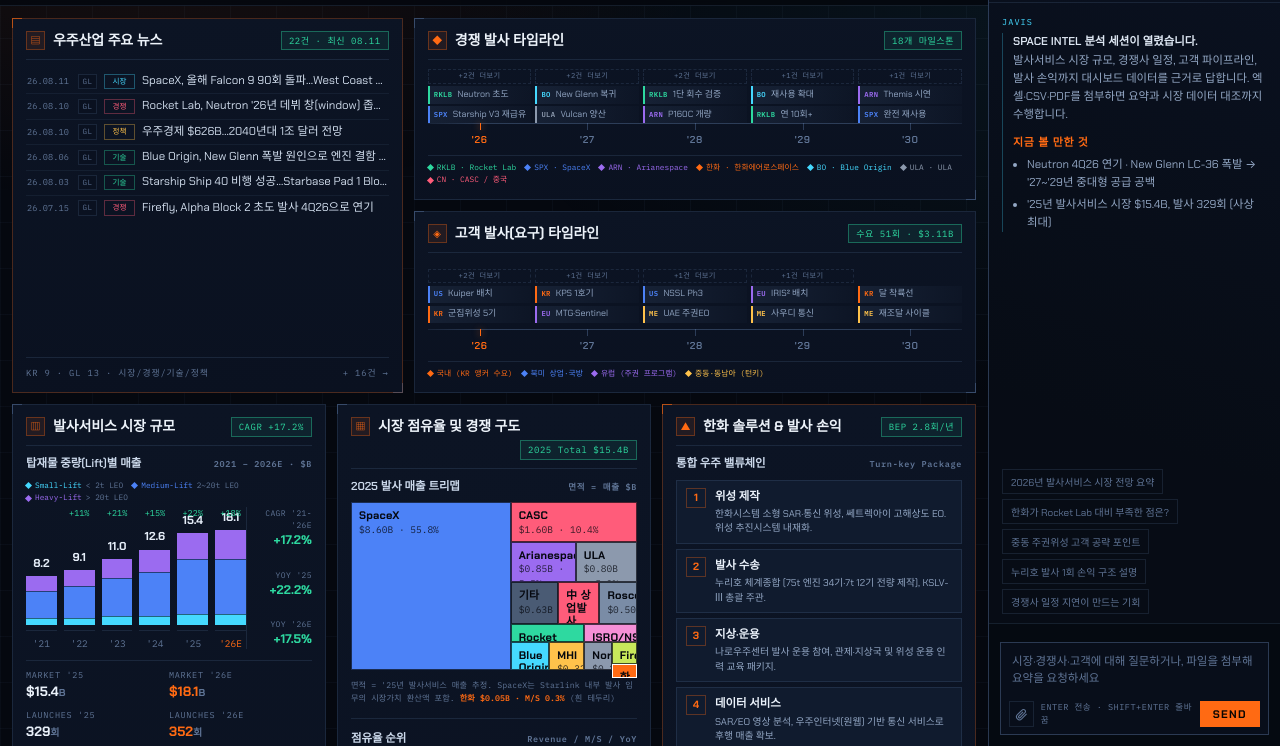
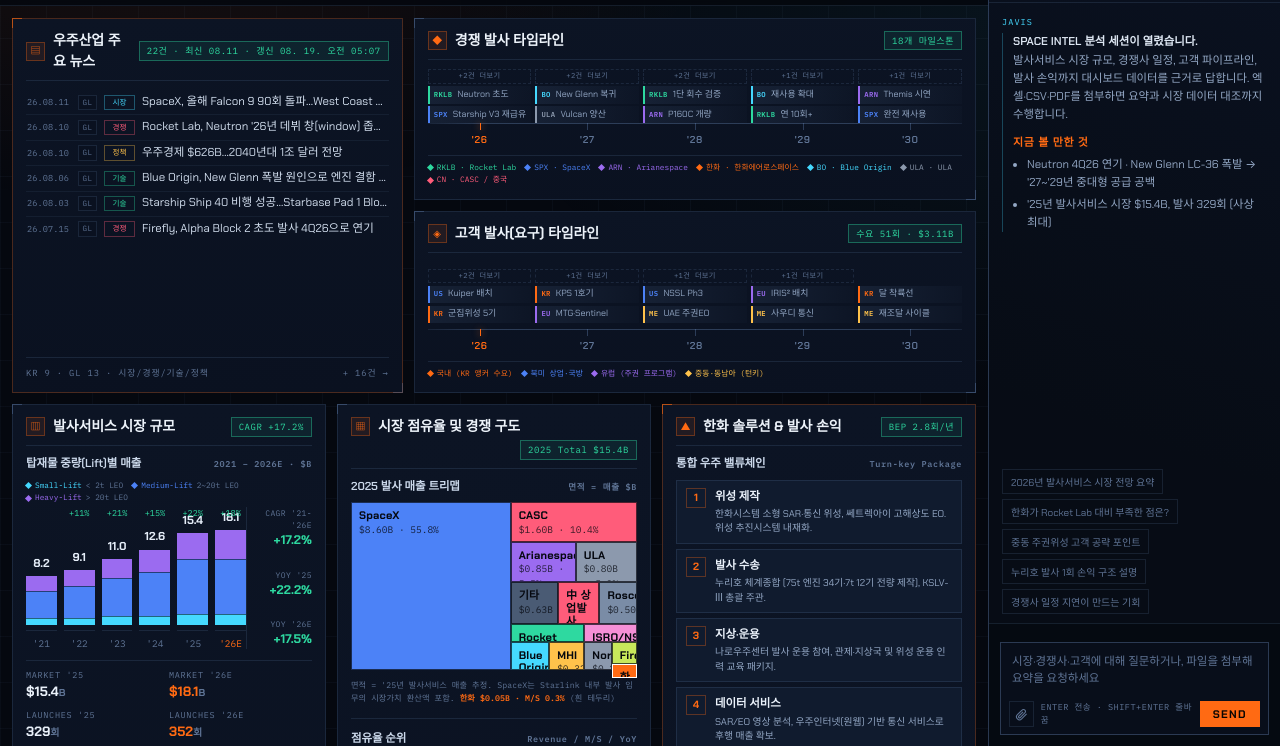
Before and after one commit to munjin210kim-stack/Space-intel, a website: page index.html in a window 1280 px wide. Shown: the part 54-800 px from the top of the page. Drawn offline with Linux system fonts and the light colour scheme; a web font is replaced by a local one.

Commit message:
Add files via upload

```diff
--- /dev/null
+++ b/data/news.json
@@ -0,0 +1,203 @@
+{
+  "news": [
+    {
+      "r": "kr",
+      "d": "2026-05-14",
+      "c": "시장",
+      "t": "한화에어로스페이스, 누리호 5호기 단 조립 70~90%…3분기 발사 목표",
+      "s": "매일일보",
+      "u": "https://www.m-i.kr/news/articleView.html?idxno=1373064",
+      "x": "초소형군집위성 5기 + 부탑재 10기, 총 15기를 태양동기궤도에 투입 예정. 체계종합기업으로서 제작·조립·발사준비 역할 확대."
+    },
+    {
+      "r": "kr",
+      "d": "2026-03-01",
+      "c": "정책",
+      "t": "차세대발사체, 2040년까지 5조6천억 투입…재사용 발사체로 전환",
+      "s": "연합뉴스",
+      "u": "https://ko.wikipedia.org/wiki/%EC%B0%A8%EC%84%B8%EB%8C%80_%EB%B0%9C%EC%82%AC%EC%B2%B4",
+      "x": "국가우주위원회 중장기 계획 확정. 액체메탄 엔진 기반 재사용 발사체 개발이 새롭게 포함."
+    },
+    {
+      "r": "kr",
+      "d": "2025-12-22",
+      "c": "기술",
+      "t": "차세대발사체(KSLV-Ⅲ), 액체메탄 재사용 발사체로 개발 확정",
+      "s": "우주항공청",
+      "u": "https://namu.wiki/w/KSLV-III",
+      "x": "2032년 달 착륙선 발사는 재사용 없이 수행, 2035년까지 재사용 기술 확보 목표. 1단 추력 720t급."
+    },
+    {
+      "r": "kr",
+      "d": "2025-12-05",
+      "c": "경쟁",
+      "t": "한화그룹, SAR 위성부터 발사체까지…우주사업 밸류체인 강화",
+      "s": "데일리한국",
+      "u": "https://daily.hankooki.com/news/articleView.html?idxno=1305993",
+      "x": "발사체 체계종합·액체엔진·구조체·위성 추진시스템까지 수직계열화. 재사용 발사체 선행 기술 검토 착수."
+    },
+    {
+      "r": "kr",
+      "d": "2025-12-01",
+      "c": "기술",
+      "t": "누리호 4차 성공 이끈 한화의 40년 항공우주 기술력",
+      "s": "아시아경제",
+      "u": "https://www.asiae.co.kr/article/2025112814081391683",
+      "x": "역대 최다 13기·총 960kg 탑재. 체계통합과 총조립이 핵심이었다는 발사체연구센터장 인터뷰."
+    },
+    {
+      "r": "kr",
+      "d": "2025-11-27",
+      "c": "기술",
+      "t": "누리호 4차 발사 성공…민간(한화)이 제작 전 과정 총괄한 첫 사례",
+      "s": "KARI",
+      "u": "https://www.kari.re.kr/kor/contents/51",
+      "x": "차세대중형위성 3호(516kg)+큐브위성 12기를 고도 600km SSO에 투입. 2026·2027년 각 1회 발사 예정."
+    },
+    {
+      "r": "kr",
+      "d": "2025-11-26",
+      "c": "정책",
+      "t": "누리호 4차 발사가 여는 한국 발사체 산업과 민관 협력",
+      "s": "한화그룹",
+      "u": "https://www.hanwha.co.kr/newsroom/media_center/news/article.do?seq=15297",
+      "x": "5차 발사부터 순천 사업장에서 단 조립 수행 계획. 4~6차 반복발사가 차세대발사체 개발의 기술 토대."
+    },
+    {
+      "r": "kr",
+      "d": "2026-01-06",
+      "c": "시장",
+      "t": "산업분석: 우주 관점에서 본 한화에어로스페이스",
+      "s": "하나증권",
+      "u": "https://www.hanaw.com/download/research/FileServer/WEB/industry/industry/2026/01/05/Defense_260106_1.pdf",
+      "x": "'25년 발사 시도 329회(궤도 도달 321회, YoY +24.4%). 미국 181회·중국 92회로 합산 83%. 기업별로는 SpaceX 165회."
+    },
+    {
+      "r": "kr",
+      "d": "2024-03-20",
+      "c": "정책",
+      "t": "한화에어로스페이스, 차세대발사체(KSLV-Ⅲ) 총괄 주관 제작사 선정",
+      "s": "한화 스페이스허브",
+      "u": "https://www.hanwhaspacehub.com/media-room/Press-Release/60",
+      "x": "설계·제작·시험·발사 전 단계를 항우연과 공동 수행. 민간 주도 우주경제 전환의 분기점."
+    },
+    {
+      "r": "gl",
+      "d": "2026-08-11",
+      "c": "시장",
+      "t": "SpaceX, 올해 Falcon 9 90회 돌파…West Coast 발사 급증 지속",
+      "s": "Spaceflight Now",
+      "u": "https://spaceflightnow.com/",
+      "x": "반덴버그·케이프에서 Starlink V2 Mini 위성 배치 지속. 부스터 드론십 회수 정상 수행."
+    },
+    {
+      "r": "gl",
+      "d": "2026-08-10",
+      "c": "경쟁",
+      "t": "Rocket Lab, Neutron '26년 데뷔 창(window) 좁아지는 중",
+      "s": "Spaceflight Now",
+      "u": "https://spaceflightnow.com/launch-schedule/",
+      "x": "SEC 제출 및 분기 실적 콜에서 일정 리스크 언급. 중형 발사 시장 진입 시점이 '27년으로 밀릴 가능성."
+    },
+    {
+      "r": "gl",
+      "d": "2026-08-06",
+      "c": "기술",
+      "t": "Blue Origin, New Glenn 폭발 원인으로 엔진 결함 확인",
+      "s": "Spaceflight Now",
+      "u": "https://spaceflightnow.com/",
+      "x": "LC-36 재건 병행. 2단 시험 대안 검토 중으로 발사 복귀 시점 불확실."
+    },
+    {
+      "r": "gl",
+      "d": "2026-05-28",
+      "c": "경쟁",
+      "t": "New Glenn 폭발로 LC-36 심각 손상…발사 운용 잠정 중단",
+      "s": "Wikipedia",
+      "u": "https://en.wikipedia.org/wiki/2026_New_Glenn_rocket_explosion",
+      "x": "페이로드와 2단(GS2-5) 손실. Kuiper 배치 일정에 직접적 영향."
+    },
+    {
+      "r": "gl",
+      "d": "2026-02-27",
+      "c": "경쟁",
+      "t": "Rocket Lab, Neutron 초도 발사 4Q26으로 연기",
+      "s": "SpaceNews",
+      "u": "https://spacenews.com/rocket-lab-delays-neutron-debut-to-late-2026/",
+      "x": "1단 추진제 탱크 수압시험 실패가 원인. 탱크 설계 소폭 변경 후 재인증. Electron은 '26년 25회 이상 목표."
+    },
+    {
+      "r": "gl",
+      "d": "2026-02-01",
+      "c": "시장",
+      "t": "2026 유럽 발사: Ariane 64 초도 발사로 Kuiper 18발 계약 개시",
+      "s": "European Spaceflight",
+      "u": "https://europeanspaceflight.com/european-rocket-launches-in-2026/",
+      "x": "4부스터형 Ariane 64가 Amazon Kuiper 위성 탑재. 이후 16발은 P160C 부스터 개량형 적용."
+    },
+    {
+      "r": "gl",
+      "d": "2025-12-29",
+      "c": "경쟁",
+      "t": "Rocket Lab, 2025년 Electron 21회 무실패 발사…소형 발사 시장 주도",
+      "s": "NASASpaceflight",
+      "u": "https://nasaspaceflight.com/2025/12/rocket-lab-2025-overview/",
+      "x": "LC-1A/1B(뉴질랜드), LC-2(월롭스) 3개 사대 운용. Neutron은 LEO 13t(재사용)/15t(소모형)."
+    },
+    {
+      "r": "gl",
+      "d": "2025-12-20",
+      "c": "시장",
+      "t": "Rocket Lab, 美 우주군과 8.16억 달러 규모 사상 최대 계약",
+      "s": "Barchart",
+      "u": "https://www.barchart.com/story/news/36768504/could-these-3-aerospace-firms-go-stratospheric-in-2026",
+      "x": "JAXA·우주군 등 정부 고객 비중 확대. 정부 물량이 신규 발사체 사업의 초기 수요 기반이 되는 구조."
+    },
+    {
+      "r": "gl",
+      "d": "2025-11-09",
+      "c": "시장",
+      "t": "Arianespace, 2026년 Ariane 6 최대 8회 발사 목표",
+      "s": "European Spaceflight",
+      "u": "https://europeanspaceflight.com/arianespace-aiming-for-as-many-as-eight-ariane-6-launches-in-2026/",
+      "x": "연 9~10회 최대 캐던스에 근접. 증편 여부는 고객 수요가 결정한다는 입장."
+    },
+    {
+      "r": "gl",
+      "d": "2026-06-19",
+      "c": "시장",
+      "t": "상업 우주 통계: '25년 궤도 발사 시도 329회 사상 최대",
+      "s": "Sci-Tech Today",
+      "u": "https://www.sci-tech-today.com/stats/commercial-space-industry-statistics/",
+      "x": "발사서비스 시장 $14~18B, 연 15~19% 성장. Starlink 매출 $11.39B, '26년 $20B 근접 전망."
+    },
+    {
+      "r": "gl",
+      "d": "2026-08-10",
+      "c": "정책",
+      "t": "우주경제 $626B…2040년대 1조 달러 전망",
+      "s": "Orbital Radar",
+      "u": "https://orbitalradar.com/space-economy",
+      "x": "약 80%가 상업 영역(위성 광대역·항법·지구관측). 정부 우주예산은 연 $132B 규모."
+    },
+    {
+      "r": "gl",
+      "d": "2026-08-03",
+      "c": "기술",
+      "t": "Starship Ship 40 비행 성공…Starbase Pad 1 Block 3 개조 진행",
+      "s": "NASASpaceflight",
+      "u": "https://www.nasaspaceflight.com/2026/08/launch-preview-080326/",
+      "x": "차기 미션은 캐치(회수) 시도 예정. 궤도 재급유 시연이 '26~'27년 최대 기술 관문."
+    },
+    {
+      "r": "gl",
+      "d": "2026-07-15",
+      "c": "경쟁",
+      "t": "Firefly, Alpha Block 2 초도 발사 4Q26으로 연기",
+      "s": "Spaceflight Now",
+      "u": "https://spaceflightnow.com/",
+      "x": "소형 발사 신규 진입자들의 일정 지연이 반복되며 Electron의 사실상 독점 구도 유지."
+    }
+  ],
+  "updatedAt": "2026-08-19T05:07:53.804Z"
+}
--- a/index.html
+++ b/index.html
@@ -960,8 +960,8 @@
 };
 
 /* ─── 1. NEWS ─────────────────────────────────────────────────── */
-const NEWS = [
-  // ── KOREA
+let NEWS = [
+  // ── KOREA (아래 데이터는 /data/news.json 로딩 실패 시 쓰이는 폴백입니다)
   {r:'kr',d:'2026-05-14',c:'시장',t:"한화에어로스페이스, 누리호 5호기 단 조립 70~90%…3분기 발사 목표",s:'매일일보',
    u:'https://www.m-i.kr/news/articleView.html?idxno=1373064',
    x:'초소형군집위성 5기 + 부탑재 10기, 총 15기를 태양동기궤도에 투입 예정. 체계종합기업으로서 제작·조립·발사준비 역할 확대.'},
@@ -1031,6 +1031,21 @@
    x:'소형 발사 신규 진입자들의 일정 지연이 반복되며 Electron의 사실상 독점 구도 유지.'}
 ];
 
+/* ─── 뉴스 자동 갱신: /data/news.json 이 있으면 최신 데이터로 교체 ───
+   이 파일은 GitHub Actions가 매일 06:00(KST)에 자동으로 새로 만듭니다.
+   실패하면 위 하드코딩 데이터가 그대로 화면에 남아서 사이트가 깨지지 않습니다. */
+let NEWS_UPDATED_AT = null;
+fetch('/data/news.json', {cache:'no-store'})
+  .then(r => r.ok ? r.json() : null)
+  .then(data => {
+    if (data && Array.isArray(data.news) && data.news.length) {
+      NEWS = data.news;
+      NEWS_UPDATED_AT = data.updatedAt || null;
+      if (typeof refreshNews === 'function') refreshNews();
+    }
+  })
+  .catch(() => { /* 네트워크 오류 시 폴백 데이터 유지 */ });
+
 /* ─── 2. COMPETITOR LAUNCH TIMELINE ('26~'30) ─────────────────── */
 const T_COMP = [
  {y:2026,co:'Rocket Lab',k:'rocketlab',t:'Neutron 초도 발사 (NET 4Q26)',x:'1단 추진제 탱크 시험 실패로 4Q26 이후 연기. LEO 13t 부분 재사용. 데뷔 창이 좁아지는 중.',u:'https://spacenews.com/rocket-lab-delays-neutron-debut-to-late-2026/'},
@@ -1226,7 +1241,7 @@
 })();
 
 /* ─── NEWS DIGEST (dashboard) ─── */
-(function(){
+function renderNewsDigest(){
   const all=[...NEWS].sort((a,b)=>b.d.localeCompare(a.d)), sorted=all.slice(0,6);
   $('#newsDigest').innerHTML = sorted.map(n=>`
     <div class="nrow" title="${n.t}">
@@ -1236,7 +1251,13 @@
       <span class="t">${n.t}</span>
     </div>`).join('')
     + `<div class="news-more"><span>KR ${NEWS.filter(n=>n.r==='kr').length} · GL ${NEWS.filter(n=>n.r==='gl').length} · 시장/경쟁/기술/정책</span><span>+ ${all.length-6}건 →</span></div>`;
-})();
+}
+renderNewsDigest();
+
+function updateNewsTag(){
+  $('#newsTag').textContent=NEWS.length+'건 · 최신 '+[...NEWS].sort((a,b)=>b.d.localeCompare(a.d))[0].d.slice(5).replace('-','.')
+    + (NEWS_UPDATED_AT ? ' · 갱신 '+new Date(NEWS_UPDATED_AT).toLocaleString('ko-KR',{month:'2-digit',day:'2-digit',hour:'2-digit',minute:'2-digit'}) : '');
+}
 
 /* ─── TIMELINE RAILS ─── */
 function tlMore(a){
@@ -1462,7 +1483,7 @@
 (function(){
   const t=MKT.lift.map(r=>r.reduce((a,b)=>a+b,0)), n=t.length-1;
   $('#cagrTag').textContent='CAGR +'+fx((Math.pow(t[n]/t[0],1/n)-1)*100)+'%';
-  $('#newsTag').textContent=NEWS.length+'건 · 최신 '+[...NEWS].sort((a,b)=>b.d.localeCompare(a.d))[0].d.slice(5).replace('-','.');
+  updateNewsTag();
   $('#compTag').textContent=T_COMP.length+'개 마일스톤';
   $('#custTag').textContent='수요 '+PIPE.reduce((a,b)=>a+b.n,0)+'회 · $'+fx(PIPE.reduce((a,b)=>a+b.v,0),2)+'B';
   const tot=COMPS.reduce((s,c)=>s+c.v,0);
@@ -1669,7 +1690,7 @@
   document.querySelectorAll('#newsFilters button').forEach(b=>b.classList.toggle('on',b.dataset.c===NF));
   $('#newsFilters .cnt').textContent=`총 ${list.length}건 · 최신순`;
 }
-(function(){
+function renderNewsFilters(){
   const cats=['전체','시장','경쟁','기술','정책'];
   $('#newsFilters').innerHTML=cats.map(c=>{
     const n=c==='전체'?NEWS.length:NEWS.filter(x=>x.c===c).length;
@@ -1678,7 +1699,16 @@
   document.querySelectorAll('#newsFilters button').forEach(b=>
     b.addEventListener('click',()=>{NF=b.dataset.c;renderNews();}));
   renderNews();
-})();
+}
+renderNewsFilters();
+
+/* ─── 뉴스가 새로 갱신되면 화면 전체를 다시 그림 (대시보드 + 뉴스 페이지 + 챗봇 컨텍스트) ─── */
+function refreshNews(){
+  renderNewsDigest();
+  updateNewsTag();
+  renderNewsFilters();
+  if (typeof buildSys === 'function') buildSys();
+}
 
 /* ─── PIPELINE PAGE ─── */
 (function(){
@@ -1726,9 +1756,12 @@
 const jlog=$('#jlog'), jinput=$('#jinput'), sendBtn=$('#sendBtn');
 let ATT=[], BUSY=false, HIST=[];
 
-/* 대시보드 데이터를 컨텍스트로 압축 */
+/* 대시보드 데이터를 컨텍스트로 압축. NEWS가 갱신될 때마다 buildSys()를 다시 불러서
+   챗봇이 항상 '오늘자 최신 뉴스'를 참고하도록 만듭니다. */
+let SYS = '';
+function buildSys(){
   const CONTEXT = JSON.stringify({
-  기준일:'2026-08-12',
+    기준일:new Date().toISOString().slice(0,10),
     시장정의:'고객이 발사 사업자에게 지불하는 발사 서비스 대가 ($B, 자체 위성군 발사 내부가치 포함 추정)',
     연도별시장:MKT.years.map((y,i)=>({
       연도:y, 합계:+MKT.lift[i].reduce((a,b)=>a+b,0).toFixed(1),
@@ -1744,10 +1777,11 @@
     한화포트폴리오:VCHAIN.map(v=>v.h+': '+v.p),
     한화전략:STRAT.map(s=>s.p.replace(/<[^>]+>/g,'')),
     발사체제원:VEHICLES.map(v=>({명칭:v.n,사양:v.sub,탑재kg:v.pl,기준단가M:v.price,기제조원가M:v.unit,연간고정비M:v.fixed})),
-  최근뉴스:NEWS.slice(0,14).map(n=>({일자:n.d,분류:n.c,제목:n.t,출처:n.s,요약:n.x}))
+    최근뉴스:NEWS.slice(0,14).map(n=>({일자:n.d,분류:n.c,제목:n.t,출처:n.s,요약:n.x})),
+    뉴스갱신시각:NEWS_UPDATED_AT
   });
 
-const SYS = `너는 JAVIS다. SPACE INTEL 대시보드에 내장된 우주 발사서비스 시장 전문 애널리스트로, 한화에어로스페이스 우주사업부 해외영업 담당자를 지원한다.
+  SYS = `너는 JAVIS다. SPACE INTEL 대시보드에 내장된 우주 발사서비스 시장 전문 애널리스트로, 한화에어로스페이스 우주사업부 해외영업 담당자를 지원한다.
 
 원칙:
 - 한국어로 답한다. 영업·전략 실무자가 바로 쓸 수 있게 간결하고 구조적으로 답한다.
@@ -1756,9 +1790,12 @@
 - 결론 → 근거 → 시사점(So what) 순서. 답변은 250자~600자 사이로 압축한다.
 - 서식은 짧은 제목(<h6>), 굵게(<b>), 목록(<ul><li>), 표(<table>)만 사용한다. 마크다운 대신 HTML 태그로 출력한다.
 - 파일이 첨부되면 핵심 수치를 뽑아 요약하고, 대시보드 시장 데이터와 비교해 해석까지 제시한다.
+- 최근뉴스 항목은 매일 아침 자동 갱신된다. 오늘 소식을 물으면 이 데이터의 최신 항목을 근거로 답한다.
 
 [대시보드 데이터]
 ${CONTEXT}`;
+}
+buildSys();
 
 const CHIPS=[
   '2026년 발사서비스 시장 전망 요약',
@@ -1825,34 +1862,29 @@
   jlog.appendChild(think); jlog.scrollTop=jlog.scrollHeight;
 
   let html='';
-  try{ html=await askClaude(q,files); }
+  try{ html=await askGemini(q,files); }
   catch(err){ html=fallback(q,files); }
   think.remove();
   bubble('a',html);
   BUSY=false; sendBtn.disabled=false; $('#jStatus').textContent='ONLINE';
 }
 
-async function askClaude(q,files){
-  const content=[];
-  files.forEach(f=>{
-    if(f.b64 && f.mime==='application/pdf')
-      content.push({type:'document',source:{type:'base64',media_type:'application/pdf',data:f.b64}});
-    else if(f.b64 && f.mime.startsWith('image/'))
-      content.push({type:'image',source:{type:'base64',media_type:f.mime,data:f.b64}});
-    else if(f.text)
-      content.push({type:'text',text:`[첨부파일: ${f.name}]\n${f.text}`});
-  });
-  content.push({type:'text',text:q||'첨부한 데이터를 요약하고 대시보드 시장 데이터와 비교해 해석해줘.'});
-  const res=await fetch('https://api.anthropic.com/v1/messages',{
+/* JAVIS는 이제 브라우저에서 직접 AI를 호출하지 않습니다.
+   API 키는 Vercel 서버 함수(/api/chat) 안에만 있고, 여기서는 그 함수만 부릅니다. */
+async function askGemini(q,files){
+  const payload={
+    system:SYS,
+    history:HIST,
+    message:q,
+    files:files.map(f=>({name:f.name, mime:f.mime, text:f.text||null, b64:f.b64||null}))
+  };
+  const res=await fetch('/api/chat',{
     method:'POST', headers:{'Content-Type':'application/json'},
-    body:JSON.stringify({
-      model:'claude-sonnet-4-6', max_tokens:1000, system:SYS,
-      messages:[...HIST,{role:'user',content}]
-    })
+    body:JSON.stringify(payload)
   });
   if(!res.ok) throw new Error('API '+res.status);
   const data=await res.json();
-  const out=(data.content||[]).filter(b=>b.type==='text').map(b=>b.text).join('\n').trim();
+  const out=(data.text||'').trim();
   if(!out) throw new Error('empty');
   HIST.push({role:'user',content:q||'(첨부 분석)'},{role:'assistant',content:out});
   if(HIST.length>8) HIST=HIST.slice(-8);
```
Also changed, not shown: api/chat.js (added, +82 -0 lines), package.json (added, +8 -0 lines), scripts/fetch-news.js (added, +90 -0 lines). Lines whose indentation alone changed are shown as unchanged.
